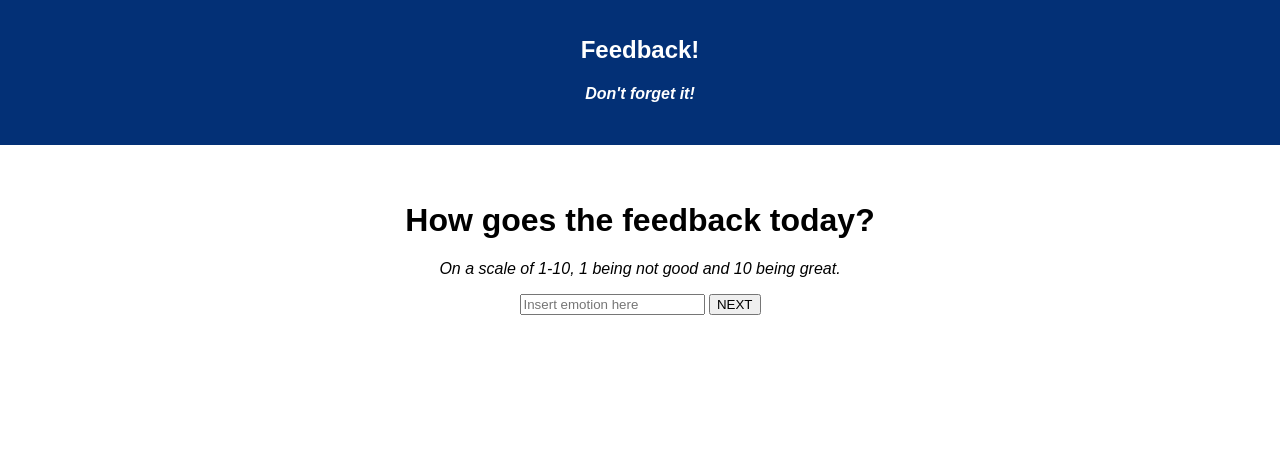
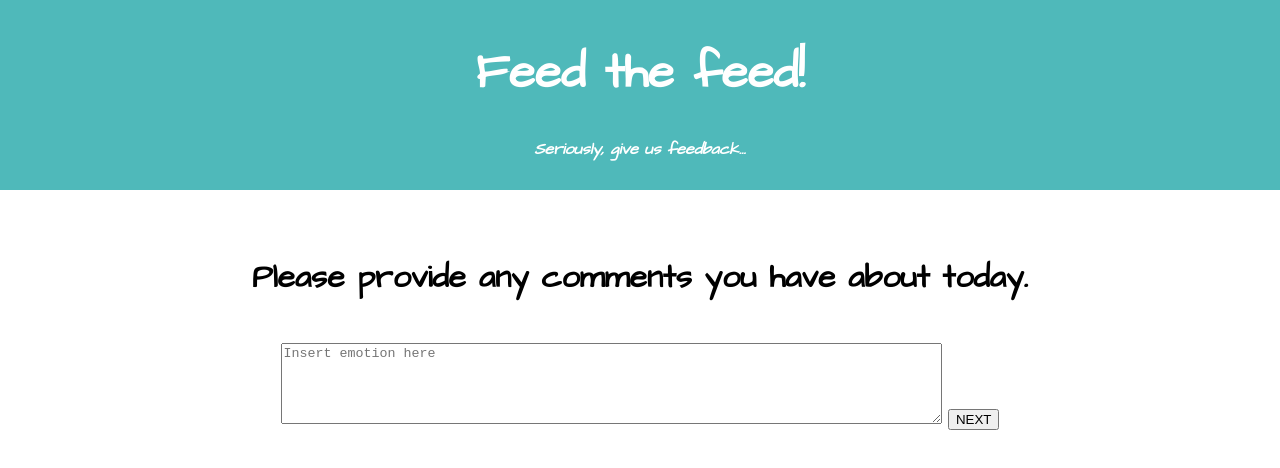
Before and after one commit to yyerthao/redux-feedback-loop, a React (Create React App) app: page /#/comments in a window 1280 px wide. Before the commit this address led to /#/. Shown: the top 468 px of the page. Built offline with nearby package versions, Linux system fonts and the light colour scheme.

Commit message:
Add Thank You page view and Google Font styling

```diff
--- a/public/index.html
+++ b/public/index.html
@@ -8,6 +8,8 @@
       manifest.json provides metadata used when your web app is added to the
       homescreen on Android. See https://developers.google.com/web/fundamentals/engage-and-retain/web-app-manifest/
     -->
+    <link rel="preconnect" href="https://fonts.gstatic.com">
+    <link href="https://fonts.googleapis.com/css2?family=Architects+Daughter&display=swap" rel="stylesheet">
     <link rel="manifest" href="%PUBLIC_URL%/manifest.json">
     <link rel="shortcut icon" href="%PUBLIC_URL%/favicon.ico">
     <!--
--- a/src/components/App/App.css
+++ b/src/components/App/App.css
@@ -1,16 +1,17 @@
 .App {
   text-align: center;
+  font-family: 'Architects Daughter', cursive;
 }
 
 .App-header {
-  background-color: #033076;
-  min-height: 70px;
-  padding: 20px;
+  background-color: #22a7a9cb;
+  min-height: 50px;
+  padding: 8px;
   color: white;
 }
 
 .App-title {
-  font-size: 1.5em;
+  font-size: 3rem;
 }
 
 .App-intro {
--- a/src/components/App/App.js
+++ b/src/components/App/App.js
@@ -5,6 +5,7 @@ import Form from '../Form/Form';
 import Understanding from '../Understanding/Understanding';
 import Support from '../Support/Support';
 import Comments from '../Comments/Comments';
+import ThankYou from '../ThankYou/ThankYou';
 
 import { connect } from 'react-redux';
 import { HashRouter as Router, Route} from 'react-router-dom';
@@ -45,8 +46,8 @@ class App extends Component {
     return (
       <div className="App">
         <header className="App-header">
-          <h1 className="App-title">Feedback!</h1>
-          <h4><i>Don't forget it!</i></h4>
+          <h1 className="App-title">Feed the feed!</h1>
+          <h4><i>Seriously, give us feedback...</i></h4>
         </header>
         <br></br>
         <Router>
@@ -61,6 +62,7 @@ class App extends Component {
           <Route exact path="/understanding" component={Understanding}></Route>
           <Route exact path="/support" component={Support}></Route>
           <Route exact path="/comments" component={Comments}></Route>
+          <Route exact path="/thankyou" component={ThankYou}></Route>
         </Router>
       </div>
     );
--- a/src/components/Comments/Comments.js
+++ b/src/components/Comments/Comments.js
@@ -3,8 +3,14 @@ import { connect } from "react-redux";
 import './Comments.css';
 
 class Comments extends Component{
+
   state = {
-      comments: []
+      feedback: {
+          feels: '',
+          understanding: '',
+          support: '',
+          comments: ''
+      }
   }
 
 // handleSubmit function to handle user's input and send it to redux
@@ -12,7 +18,7 @@ class Comments extends Component{
       event.preventDefault();
       console.log('Adding comments', this.state.comments);
       this.props.dispatch({type: 'COMMENTS', payload: this.state.comments})
-      this.props.history.push('/');
+      this.props.history.push('/thankyou');
   }
 
   // handleChange function to handle event of input fields incoming change
--- a/src/components/Form/Form.js
+++ b/src/components/Form/Form.js
@@ -18,8 +18,8 @@ class Form extends Component{
 // handleSubmit function to handle user's input and send it to redux
   handleSubmit = (event) => {
       event.preventDefault();
-      console.log('Adding feels', this.state.feedback);
-      this.props.dispatch({type: 'FEEDBACK', payload: this.state.feedback})
+      console.log('Adding feels', this.state.feels);
+      this.props.dispatch({type: 'FEEDBACK', payload: this.state.feels})
       this.props.history.push('/understanding');
   }
 
@@ -34,9 +34,11 @@ class Form extends Component{
         return(
             <>
             <h1>How goes the feedback today?</h1>
-            <p><i>On a scale of 1-10, 1 being not good and 10 being great.</i></p>
+            <p><i>On a scale of 1 through 10, 1 being not good and 10 being great.</i></p>
             <form>
-                <input type="number" placeholder="Insert emotion here"
+                <input
+                    className="inputForms"
+                    type="number" placeholder="Insert emotion here"
                     value={this.feedback}
                     onChange={this.handleChange}>
                 </input>
--- a/src/components/Support/Support.js
+++ b/src/components/Support/Support.js
@@ -1,8 +1,14 @@
 import React, { Component } from 'react';
 import { connect } from "react-redux";
 class Support extends Component{
+
   state = {
-      support: []
+      feedback: {
+          feels: '',
+          understanding: '',
+          support: '',
+          comments: ''
+      }
   }
 
 // handleSubmit function to handle user's input and send it to redux
--- /dev/null
+++ b/src/components/ThankYou/ThankYou.js
@@ -0,0 +1,33 @@
+import React, { Component } from 'react';
+import { connect } from "react-redux";
+
+class ThankYou extends Component{
+
+  state = {
+      feedback: {
+          feels: '',
+          understanding: '',
+          support: '',
+          comments: ''
+      }
+  }
+
+returnHome = (event) => {
+    this.props.dispatch({type: 'NEW_FEEDBACK'})
+    this.props.history.push('/');
+
+}
+
+
+    render(){
+        return(
+            <>
+            <h1>Thank you for your feedback!</h1>
+            <button onClick={(event) => this.returnHome(event)}>NEXT</button>
+            </>
+        )
+    }
+}
+
+
+export default connect()(ThankYou);
--- a/src/components/Understanding/Understanding.js
+++ b/src/components/Understanding/Understanding.js
@@ -2,15 +2,21 @@ import React, { Component } from 'react';
 import {connect} from 'react-redux';
 
 class Understanding extends Component{
+
   state = {
-      understanding: []
+      feedback: {
+          feels: '',
+          understanding: '',
+          support: '',
+          comments: ''
+      }
   }
 
 // handleSubmit function to handle user's input and send it to redux
   handleSubmit = (event) => {
       event.preventDefault();
       console.log('Adding understanding', this.state.understanding);
-      this.props.dispatch({type: 'UNDERSTANDING', payload: this.state.understanding})
+      this.props.dispatch({type:'UNDERSTANDING', payload: this.state.understanding})
       this.props.history.push('/support');
   }
 
--- a/src/index.js
+++ b/src/index.js
@@ -18,6 +18,8 @@ const feedbackReducer = (state = [], action) => {
         return action.payload;
     } else if (action.type === 'COMMENTS'){
         return action.payload;
+    } else if (action.type === 'NEW_FEEDBACK') {
+        return [];
     }
     return state;
 }
```
